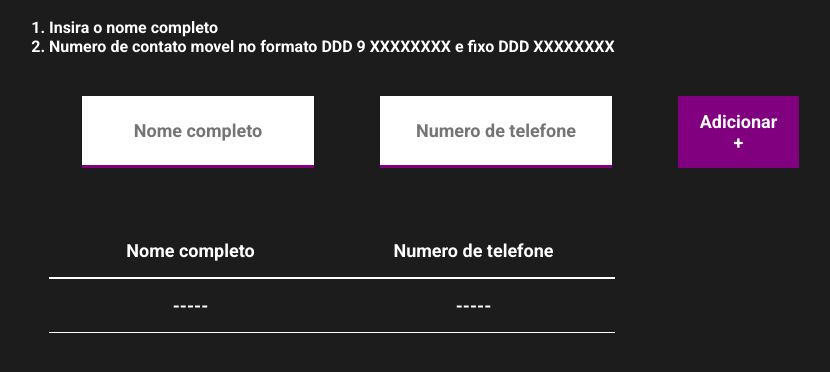
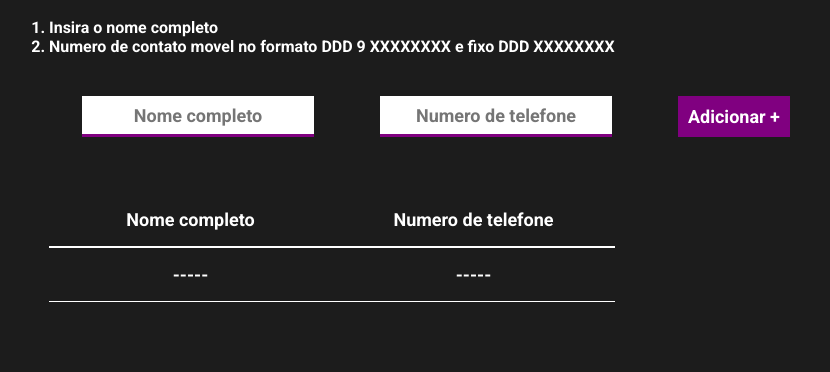
Before and after one commit to MUedaM/Site_lista_contato, a plain HTML site: page index.html in a window 1280 px wide. Shown: the part 160-532 px from the top of the page, without its empty margins (216-1046 px from the left). Drawn offline with Linux system fonts and the light colour scheme.

Commit message:
Update main.css

```diff
--- a/main.css
+++ b/main.css
@@ -58,7 +58,7 @@ form button {
     font-weight: bold;
     border: none;
     cursor: pointer;
-    padding: 15px;
+    padding: 10px;
     margin-left: 33px;
 }
 
```
